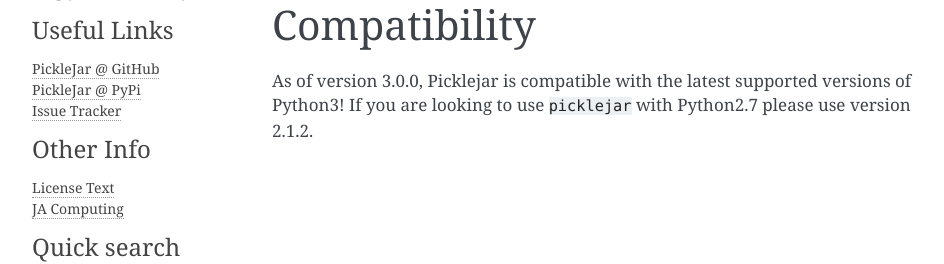
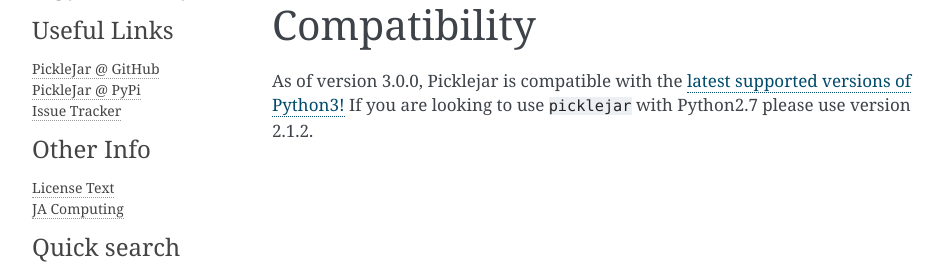
Before and after one commit to isaiah1112/picklejar, a Sphinx documentation site: the page built from docs/source/index.rst, in a window 1280 px wide, cut to the strip 134-398 px from the top of the page. Shown: the whole strip, without its empty margins (148-1092 px from the left). Built offline with Sphinx 7.4.7, drawn with Linux system fonts in a browser that asks for light colours; part of the change alters nothing that is shown.

```diff
--- a/docs/source/index.rst
+++ b/docs/source/index.rst
@@ -6,5 +6,7 @@
 Compatibility
 -------------
 
-As of version 3.0.0, Picklejar is compatible with the latest supported versions of Python3!
+As of version 3.0.0, Picklejar is compatible with the `latest supported versions of Python3!`_
 If you are looking to use :code:`picklejar` with Python2.7 please use version 2.1.2.
+
+.. _latest supported versions of Python3!: https://devguide.python.org/versions/
```
